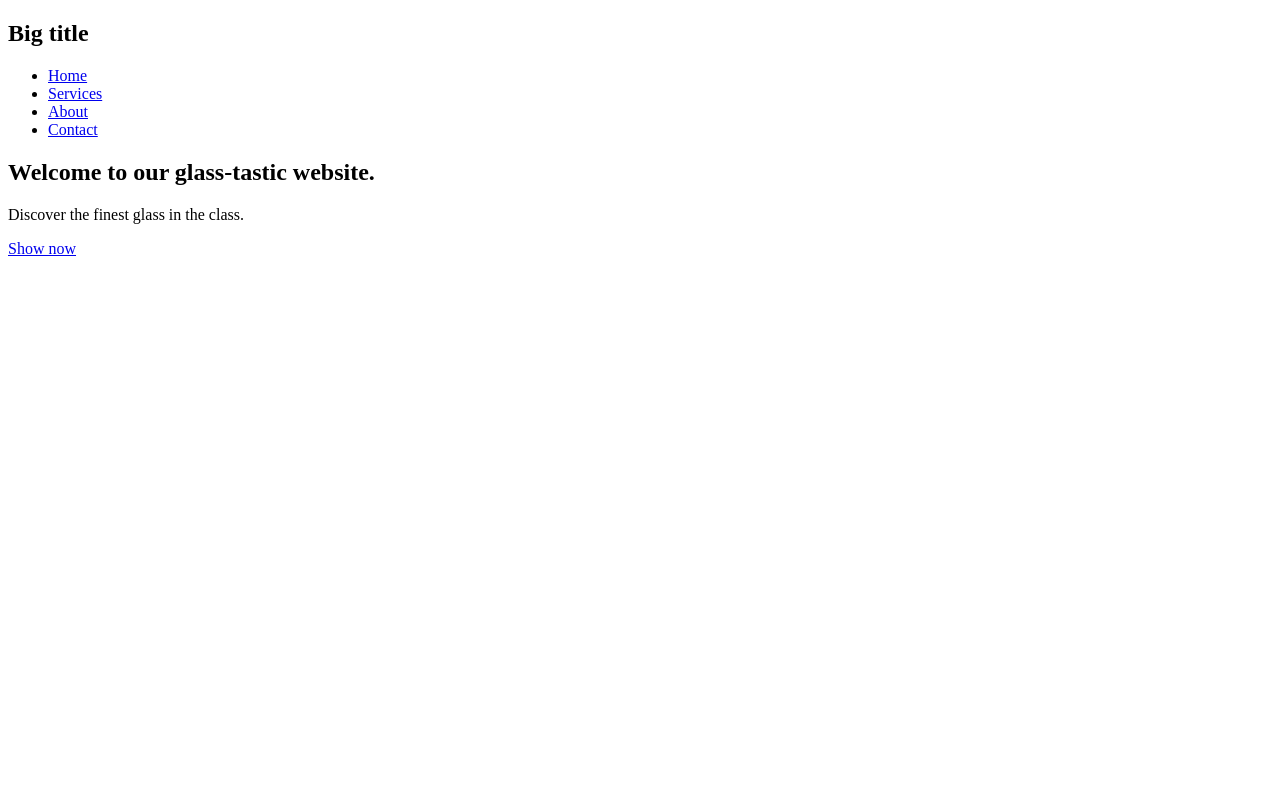
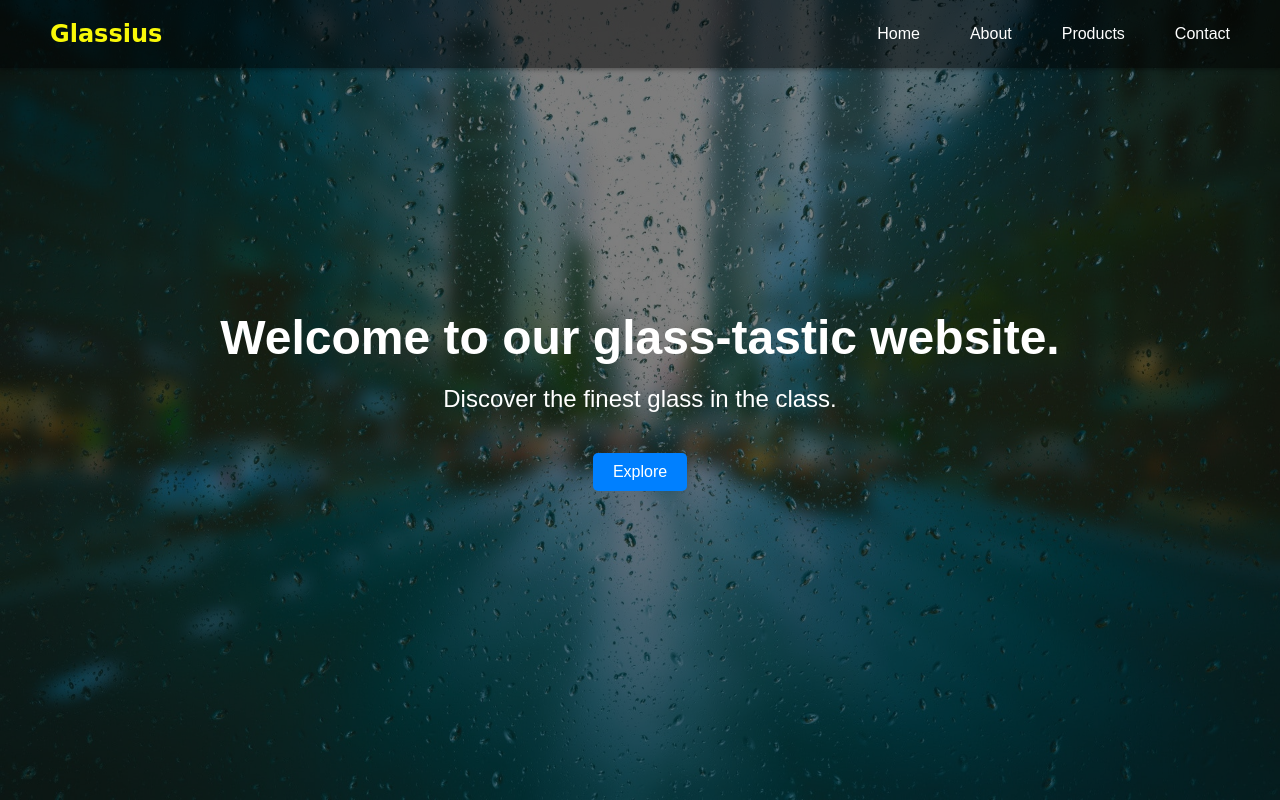
Before and after one commit to cjtrahey/glass-site, a plain HTML site: page index.html in a window 1280 px wide. Drawn offline with Linux system fonts and the light colour scheme.

Commit message:
finishing touches

```diff
--- a/assets/script.js
+++ b/assets/script.js
@@ -0,0 +1 @@
+/* When this page is expanded upon, this will eventually have content in it. For now, it's just a placeholder. */
--- a/assets/style.css
+++ b/assets/style.css
@@ -1,3 +1,88 @@
 * {
     margin: 0;
+    padding: 0;
+    box-sizing: border-box;
 }
+
+body {
+    font-family: Arial, Helvetica, sans-serif;
+    height: 100vh;
+    background-image: url('../images/bg.jpg');
+    background-size: cover;
+    background-position: center;
+}
+
+header {
+    display: flex;
+    justify-content: space-between;
+    align-items: center;
+    position: fixed;
+    width: 100%;
+    top: 0;
+    left: 0;
+    padding: 20px 50px;
+    background-color: rgba(0, 0, 0, 0.5);
+    box-shadow: 0 2px 4px rgba(0, 0, 0, 0.3);
+    z-index: 999;
+}
+
+.logo {
+    color: #f8f808;
+    font-family: cursive;
+}
+
+nav ul {
+    display: flex;
+    list-style: none;
+}
+
+nav ul li {
+    margin-left: 50px;
+}
+
+nav ul li a {
+    text-decoration: none;
+    color: #fff;
+    transition: all 0.3s ease-in-out;
+}
+
+nav ul li a:hover {
+    color: #0080ff;
+}
+
+.hero {
+    height: 100vh;
+    background-color: rgba(0, 0, 0, 0.5);
+    display: flex;
+    flex-direction: column;
+    justify-content: center;
+    align-items: center;
+    text-align: center;
+}
+
+.hero h1 {
+    font-size: 48px;
+    color: #fff;
+    margin-bottom: 20px;
+
+}
+
+.hero p {
+    font-size: 24px;
+    color: #fff;
+    margin-bottom: 40px;
+}
+
+.btn {
+    display: inline-block;
+    padding: 10px 20px;
+    color: #fff;
+    background-color: #0080ff;
+    border-radius: 5px;
+    text-decoration: none;
+    transition: all .2s ease-in;
+}
+
+.btn:hover {
+    background-color: #0059b3;
+}
--- a/index.html
+++ b/index.html
@@ -4,18 +4,19 @@
     <meta charset="UTF-8">
     <meta http-equiv="X-UA-Compatible" content="IE=edge">
     <meta name="viewport" content="width=device-width, initial-scale=1.0">
+    <link rel="stylesheet" href="assets/style.css">
     <title>Glassius</title>
 </head>
 <body>
     <header>
         <div class="logo">
-            <h2>Big title</h2>
+            <h2>Glassius</h2>
         </div>
         <nav>
             <ul>
                 <li><a href="#">Home</a></li>
-                <li><a href="#">Services</a></li>
                 <li><a href="#">About</a></li>
+                <li><a href="#">Products</a></li>
                 <li><a href="#">Contact</a></li>
             </ul>
         </nav>
@@ -23,7 +24,7 @@
     <section class="hero">
         <h1>Welcome to our glass-tastic website.</h1>
         <p>Discover the finest glass in the class.</p>
-        <a href="#" class="btn">Show now</a>
+        <a href="#" class="btn">Explore</a>
     </section>
 </body>
 </html>
```
Also changed, not shown: images/bg.jpg (added).
